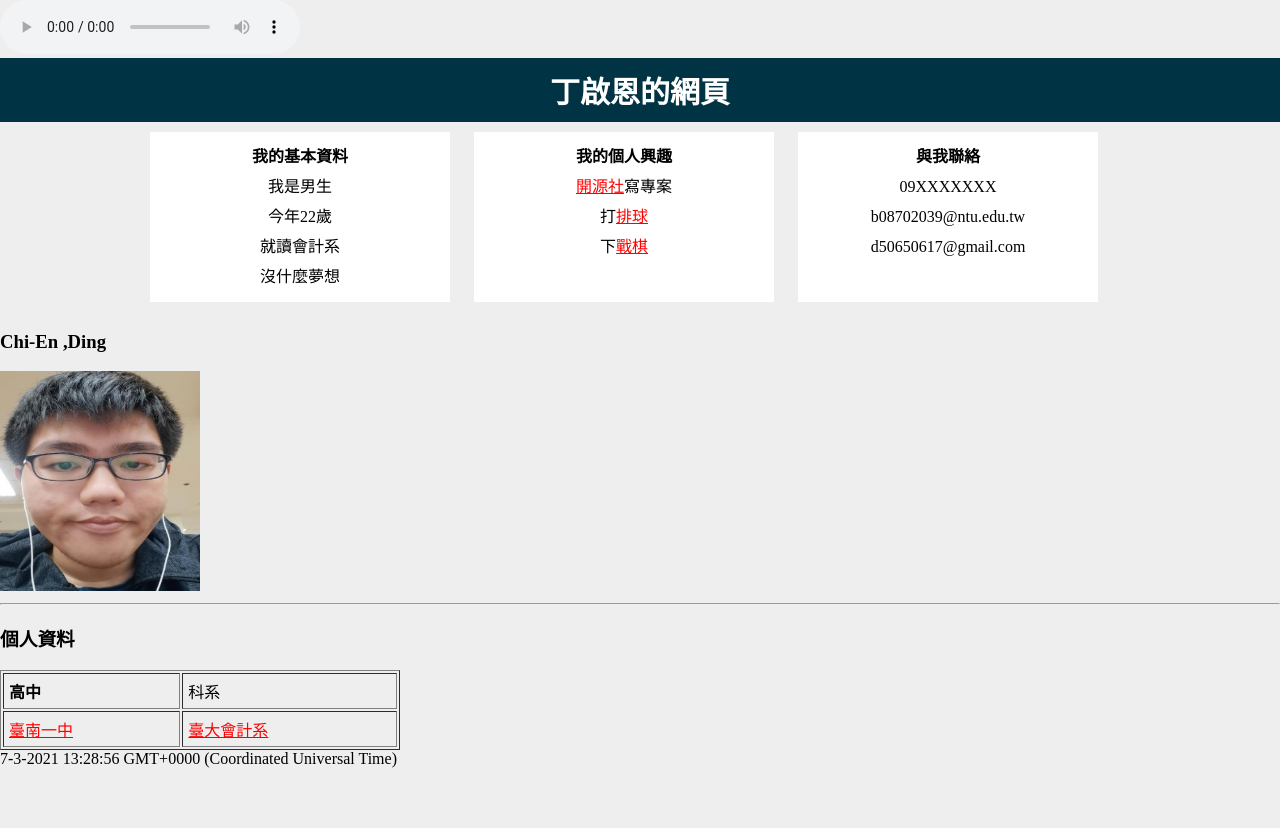
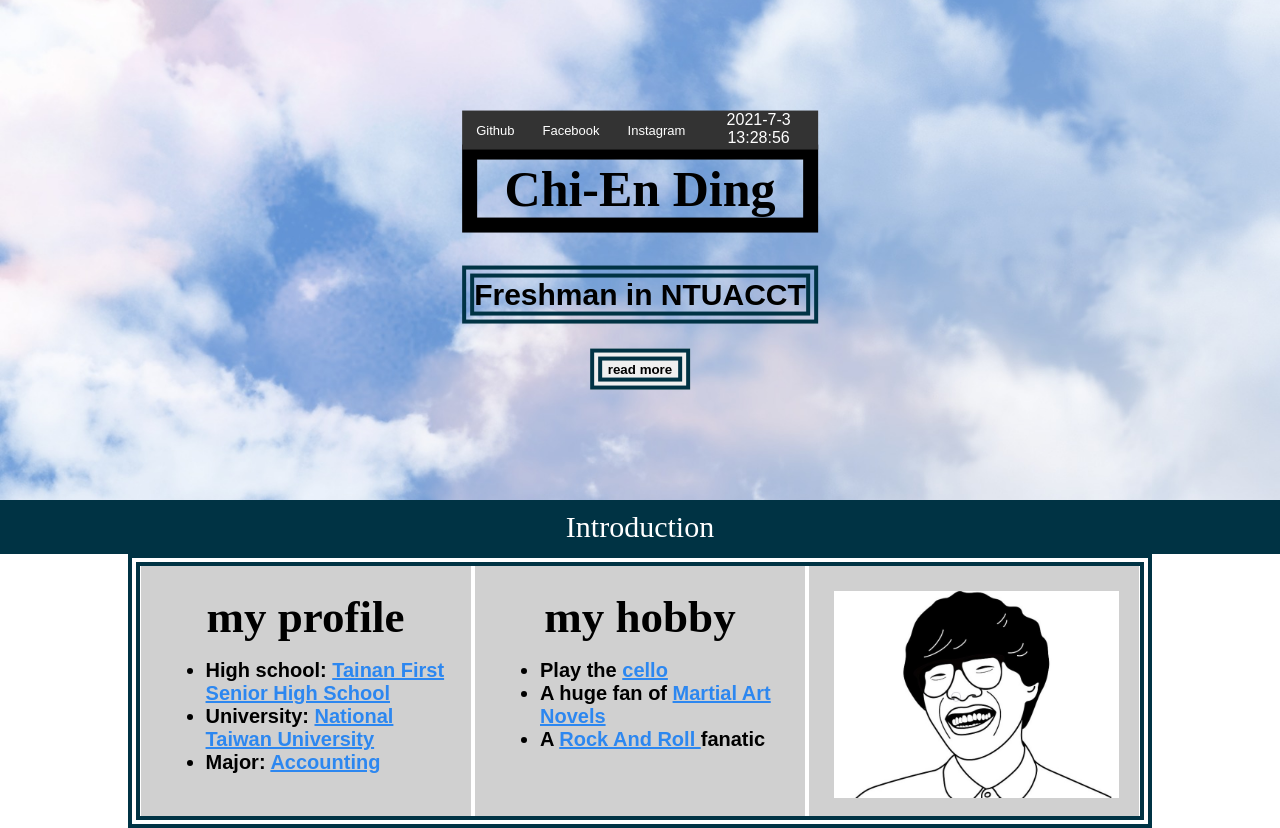
Before and after one commit to D50650617/D50650617.github.io, a plain HTML site: page index.html in a window 1280 px wide. Before the commit the page ends 800 px from the top, so only its background shows below. Drawn offline with Linux system fonts and the light colour scheme.

Commit message:
Add files via upload

```diff
--- a/index.html
+++ b/index.html
@@ -1,96 +1,204 @@
 <!DOCTYPE html>
 <html>
-<head>
-<link rel="icon" href="favicon.ico" type="image/x-icon" />
-	<meta charset="utf-8"></meta>
+	<head>
+	<meta charset="utf-8">
+	<meta name="viewport" content="width=device-width, initial-scale=1">
+	<link rel="shortcut icon" type="image/x-icon" href="favicon.ico" />
 
-	<audio controls="controls" loop="loop">
+	<style>
+	body
+	{
+  		margin: 0;
+  		font-family: Arial, Helvetica, sans-serif;
+	}
 
-  <source src="BGM.mp3" type="audio/mpeg" /></audio>
-	<title>自我介紹</title>
-	<style type="text/css">
-	a {
-    color:red;
-}
-	.head{
-		background-color:#003344;color:white;font-weight:bold;font-size:30px;
-		text-align:center;padding:10px;
+	.hero-image
+	{
+  		background-image: url("scene.jpg");
+  		background-color: #cccccc;
+  		height: 500px;
+  		background-position: center;
+  		background-repeat: no-repeat;
+  		background-size: cover;
+  		position: relative;
 	}
-	.content{
-		width:1000px;margin-left:auto;margin-right:auto;
+
+	.hero-text
+	{
+  		text-align: center;
+  		position: absolute;
+  		top: 50%;
+  		left: 50%;
+  		transform: translate(-50%, -50%);
+  		color: black;
 	}
-	.box{
-		width:280px;padding:10px;margin:10px;background-color:white;
-		display:inline-block;vertical-align:top;
-		text-align:center;height:150px;line-height:30px;
+
+    .content
+    {
+    	border:15px solid black;
+
+    }
+    .content_2
+    {
+    	border:12px double #003344;
+
+    }
+
+	.navbar
+	{
+  		overflow: hidden;
+  		background-color: #333;
+  		position: fixed;
+  		top: 0%;
+  		width: 100%;
 	}
-	.title{font-weight:bold}
+
+	.navbar a
+	{
+  		float: left;
+  		display: block;
+  		color: #f2f2f2;
+  		text-align: center;
+  		padding: 12px 14px;
+  		text-decoration: none;
+  		font-size: 13px;
+	}
+
+	.navbar a:hover
+	{
+  		background: #ddd;
+  		color: black;
+	}
+
+	.head
+	{
+		background-color: #003344;color:#ffffff;font-weight:cursive;font-size:30px;
+		text-align: center;padding:10px;
+	}
+
+    .p1
+    {
+    	font-family: "Brush Script MT","Lucida Handwriting";
+    }
+
+    .content_3
+    {
+    	width:1000px;margin-left: auto;margin-right: auto;
+    	text-align: center;
+    }
+
+    .slice_bar
+    {
+    	width:280px;height:200px;padding:25px;background-color:#D0D0D0;
+    	display:inline-block;
+    	vertical-align: top;
+    	text-align: center;
+    }
+
+    a
+    {
+  		color: #2c87f0;
+	}
+	a:visited
+	{
+  		color: #636;
+	}
+	a:hover, a:active, a:focus
+	{
+  		color:#c33;
+	}
+
 
 	</style>
 
-</head>
-<body style="margin:0px;background-color:#eeeeee;">
+	<script type="text/javascript">
+
+	var time, h, m, s, track,date;
+        track = 0;
+        window.onload = function() { setInterval( timeNow, 100); }
+
+            function timeNow()
+            {
+
+              time = new Date();
+              track += 1;
+              h = time.getHours();
+              m = time.getMinutes();
+              s = time.getSeconds();
+              date = time.getFullYear()+'-'+(time.getMonth()+1)+'-'+time.getDate();
+              if ( s < 10 ) { s = "0" + s; } /* we add a 0 in front of s, when it is lower than 10, because that's what most clocks display, this is for the human user rather than for any need by the computer */
+              if ( h < 10 ) { h = "0" + h; }
+              if ( m < 10 ) { m = "0" + m; }
+              document.getElementById("time").innerHTML = date+' '+h + ':' + m + ':' + s;
+              document.getElementById("track").innerHTML = track;
+            }
+
+	function change()
+	{
+		window.scrollTo(500,500);
+	}
+	</script>
+
+	</head>
+
+	<body>
+
+	<audio autoplay loop>
+		<source src="song.mp3" type="audio/mp3">
+		<embed src="song.mp3" autostart="true" loop="true" hidden="true">
+	</audio>
+
+	<div class="hero-image">
+  	<div class="hero-text">
 
 
-	<div	class="head">丁啟恩的網頁</div>
-	<div    class="content">
-		<div class="box">
-			<div class="title">我的基本資料</div>
-			<div>我是男生</div>
-			<div>今年22歲</div>
-			<div>就讀會計系</div>
-			<div>沒什麼夢想</div>
-		</div>
-		<div class="box">
-			<div class="title">我的個人興趣</div>
-			<div><a href=https://www.facebook.com/NTUOSC/>開源社</a>寫專案</div>
-			<div>打<a href=https://www.facebook.com/ntuvolleyball/>排球</a></div>
-			<div>下<a href=https://zh.wikipedia.org/wiki/%E4%BA%91%E9%A1%B6%E4%B9%8B%E5%BC%88>戰棋</a></div>
-		</div>
-		<div class="box">
-			<div class="title">與我聯絡</div>
-			<div>09XXXXXXX</div>
-			<div>b08702039@ntu.edu.tw</div>
-			<div>d50650617@gmail.com</div>
-
-		</div>
+	<div class="navbar">
+  	<a href=""><span style="color:white">Github</span></a>
+  	<a href="https://www.facebook.com/profile.php?id=100007458644766"><span style="color:white">Facebook</span></a>
+  	<a href="  "><span style="color:white">Instagram</span></a>
+  	<span  style="color:white"  id="time"></span>
 	</div>
-	<h3>Chi-En ,Ding</h3>
-	<img src="沒素材阿哥.jpg" width="200" height="220" ></img>
-	<hr/>
 
 
-	<body onload="ShowTime()">
-	<h3>個人資料</h3>
-	<table border="1" width="400" cellpadding="5">
-		<tr>
-			<td><b>高中</b></td>
-			<td>科系</td>
-
-		</tr>
-		<tr>
-			<td><a href=https://www.tnfsh.tn.edu.tw/>臺南一中</td>
-			<td><a href="https://management.ntu.edu.tw/Acc">臺大會計系</td>
-
-		</tr>
-	</table>
-
-<span id="mytime"></span>
-	<script>
-		function showTime0(){
-			nowtime = new Date();//
-			year = nowtime.getFullYear();
-			month = nowtime.getMonth()+1;
-			date = nowtime.getDate();
-			document.getElementById("mytime").innerText = month+"-"+date+"-"+year+" "+nowtime.toTimeString();
-		}
-		function showTime1(){
-			document.getElementById("mytime").innerText = new Date();
-		}
-		setInterval('showTime0()',1000);
-	</script>
+    <h1 style="font-size:50px;" class="content p1">Chi-En Ding</h1>
+    <h2 style="font-size:30px;" class="content_2">Freshman in <span style="color:black"> NTUACCT </span></h2>
+    <button class="content_2" style="font-weight: bold;" onclick="change()"> read more </button>
 
 
+    </div>
+    </div>
+
+    <div class="head p1"> Introduction </div>
+    <div class="content_2 content_3">
+
+    	<div class="slice_bar">
+    		<div class="p1" style="font-weight:bold;font-size:45px;"> my profile </div>
+    		<ul>
+    			<li style="font-weight:bold;font-size:20px;text-align:left">High school: <a href="https://www.tnfsh.tn.edu.tw/">Tainan First Senior High School</a></li>
+
+    			<li style="font-weight:bold;font-size:20px;text-align:left;">University: <a href="https://www.ntu.edu.tw/">National Taiwan University</a></li>
+
+    			<li style="font-weight:bold;font-size:20px;text-align:left;">Major: <a href="https://management.ntu.edu.tw/Acc">Accounting</a></li>
+    		</ul>
+    	</div>
+
+    	<div class="slice_bar">
+    		<div class="p1" style="font-weight:bold;font-size:45px;"> my hobby </div>
+    		<ul>
+    			<li style="font-weight:bold;font-size:20px;text-align:left;"> Play the <a href="https://www.youtube.com/watch?v=U_yxtaeFuEQ">cello</a></li>
+
+    			<li style="font-weight:bold;font-size:20px;text-align:left;"> A huge fan of <a href="https://zh.wikipedia.org/wiki/%E9%87%91%E5%BA%B8%E4%BD%9C%E5%93%81">Martial Art Novels</a></li>
+
+    			<li style="font-weight:bold;font-size:20px;text-align:left;"> A <a href="https://zh.wikipedia.org/wiki/AC/DC">Rock And Roll </a>fanatic</li>
+    		</ul>
+    	</div>
+
+    	<div class="slice_bar">
+    		<img src="photo.jpg" alt="Chi-En Ding" style="width:285px">
+    	</div>
+
+
+    </div>
 
 
 </body>
```
Also changed, not shown: photo.jpg (added), scene.jpg (added), 1 other file.
